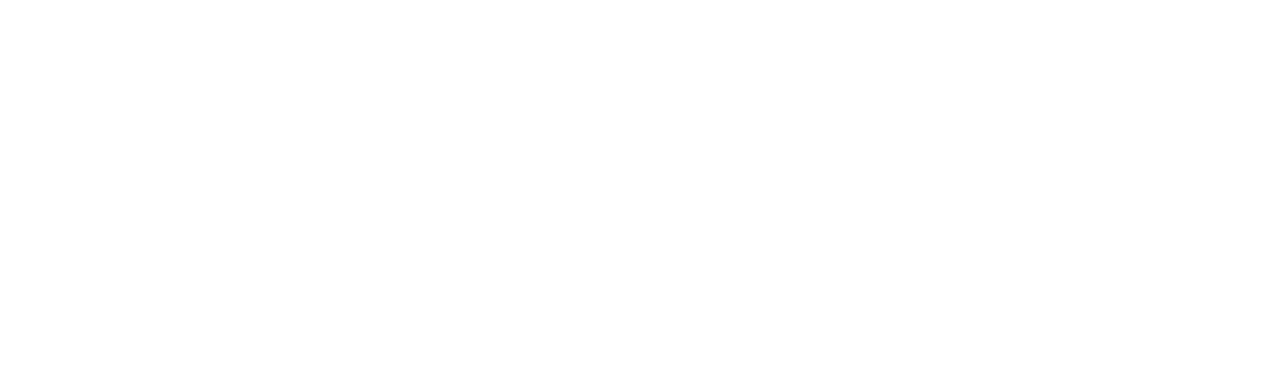
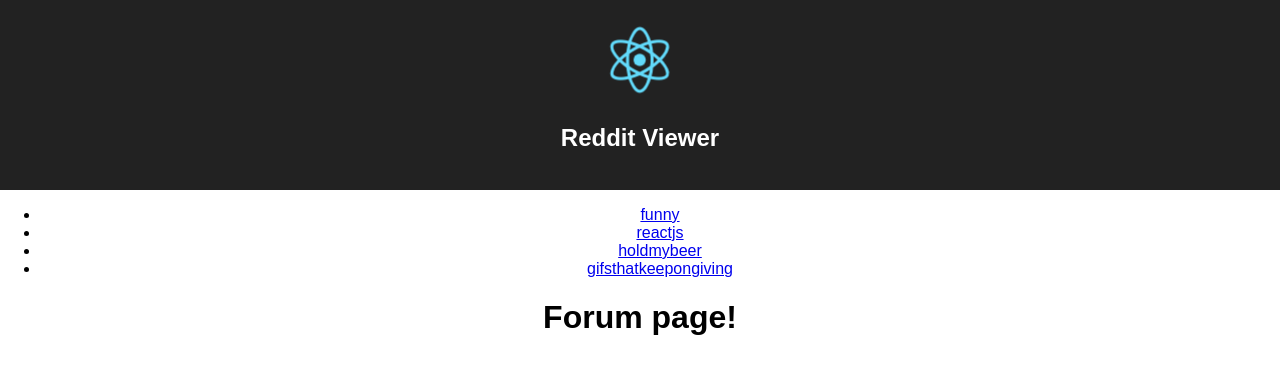
Before and after one commit to sf-wdi-38/react-reddit-viewer-demo, a React (Create React App) app: page /1 in a window 1280 px wide. Shown: the top 374 px of the page. Built offline with nearby package versions, Linux system fonts and the light colour scheme.

Commit message:
generalized forum path

```diff
--- a/src/App.js
+++ b/src/App.js
@@ -12,10 +12,10 @@
           <h2>Reddit Viewer</h2>
         </div>
         <ul>
-          <li><Link to="funny">funny</Link></li>
-          <li><Link to="reactjs">reactjs</Link></li>
-          <li><Link to="holdmybeer">holdmybeer</Link></li>
-          <li><Link to="gifsthatkeepongiving">gifsthatkeepongiving</Link></li>
+          <li><Link to="/funny">funny</Link></li>
+          <li><Link to="/reactjs">reactjs</Link></li>
+          <li><Link to="/holdmybeer">holdmybeer</Link></li>
+          <li><Link to="/gifsthatkeepongiving">gifsthatkeepongiving</Link></li>
         </ul>
         { this.props.children }
 
--- a/src/config/routes.js
+++ b/src/config/routes.js
@@ -6,6 +6,6 @@
 
 export default (
   <Route path="/" component={App} >
-    <Route path="/funny" component={Forum} />
+    <Route path="/:name" component={Forum} />
   </Route>
 );
```
